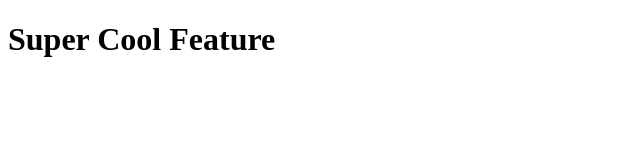
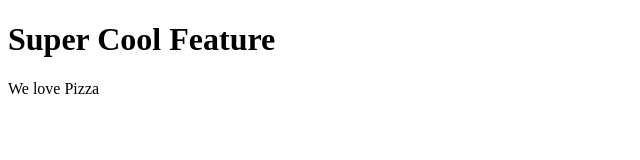
Before and after one commit to arcovp/DS3870-202410, a plain HTML site: page index.html in a window 1280 px wide. Shown: the whole page, without its empty margins (0-640 px from the left). Drawn offline with Linux system fonts and the light colour scheme.

Commit message:
Added <p> line

```diff
--- a/index.html
+++ b/index.html
@@ -7,5 +7,6 @@
 </head>
 <body>
     <h1>Super Cool Feature</h1>
+    <p>We love Pizza</p>
 </body>
 </html>
```
